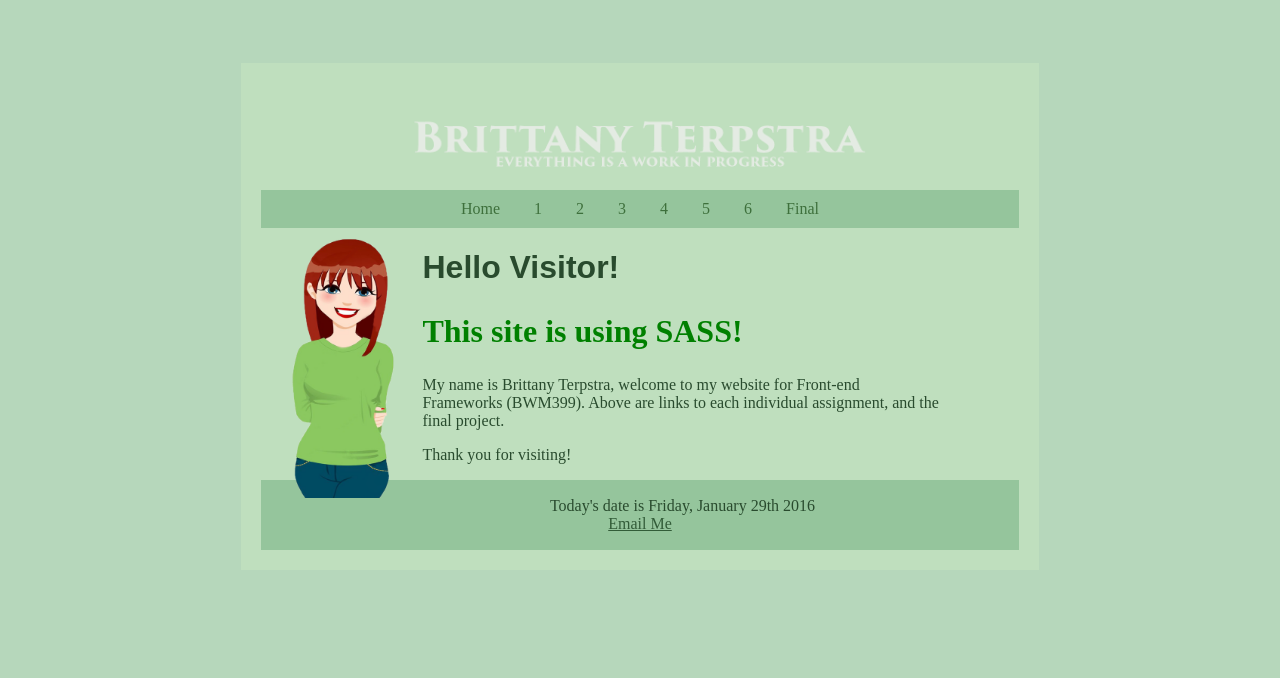
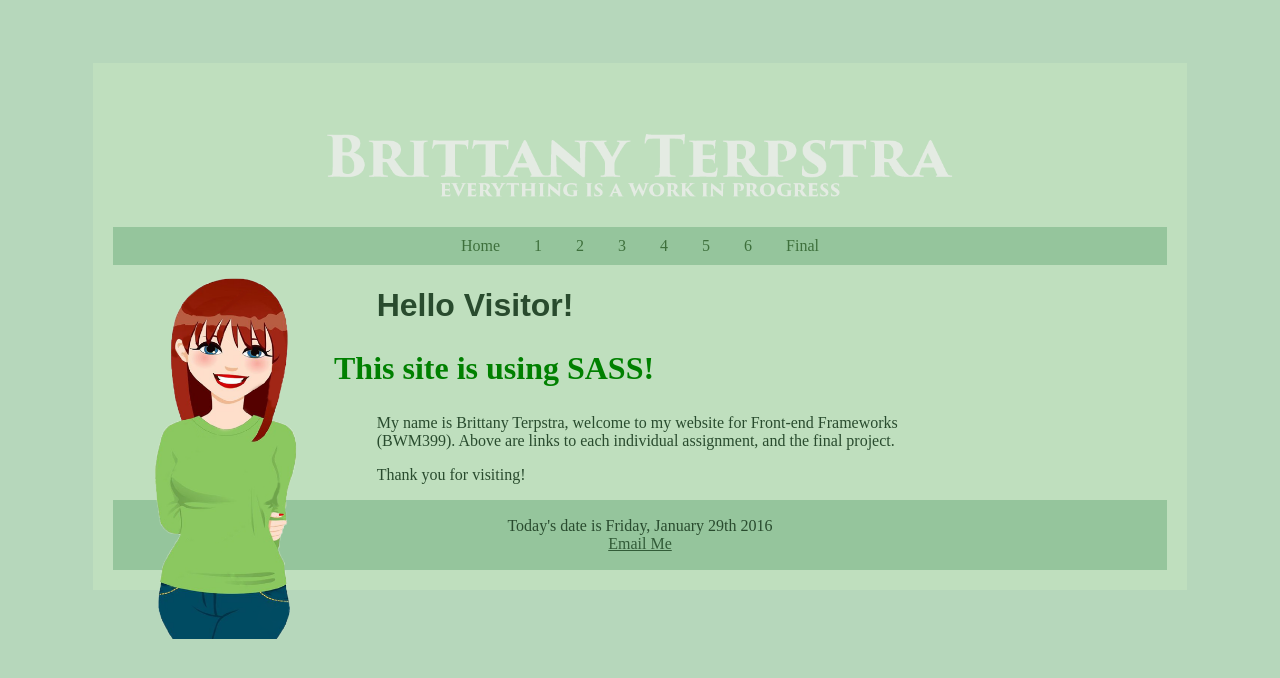
Before and after one commit to bterp/BWM399-1, a PHP site: page / in a window 1280 px wide. Shown: the top 678 px of the page. Run offline with PHP 8.4, Linux system fonts and the light colour scheme.

Commit message:
Extra Credit
Used two math features. One is on my container width, and the other is
on my margins for p tags.

```diff
--- a/_css/style.css
+++ b/_css/style.css
@@ -4,8 +4,8 @@ body {
 
 p, h1 {
   display: block;
-  margin-left: 10%;
-  margin-right: 10%;
+  margin-left: 25%;
+  margin-right: 25%;
   color: #294b2e; }
 
 h1 {
@@ -38,7 +38,7 @@ container {
   margin-right: auto;
   background-color: #BFDFBE;
   padding: 20px;
-  width: 60%; }
+  width: 83.33333%; }
 
 .nav {
   list-style: none;
--- a/_css/style.scss
+++ b/_css/style.scss
@@ -20,8 +20,8 @@ font: $default-font $default-size;
 
 p {
 display:block;
-margin-left: 10%;
-margin-right: 10%;
+margin-left: 8px / 32px * 100%;
+margin-right: 8px / 32px * 100%;
 color:$text_color;
 }
 
@@ -60,7 +60,7 @@ margin-left: auto;
 margin-right: auto;
 background-color: #BFDFBE;
 padding: 20px;
-width: 60%;
+width: 800px / 960px * 100%;
 }
 
 // SASS NESTING SELECTOR
```
Also changed, not shown: 1 other file.
